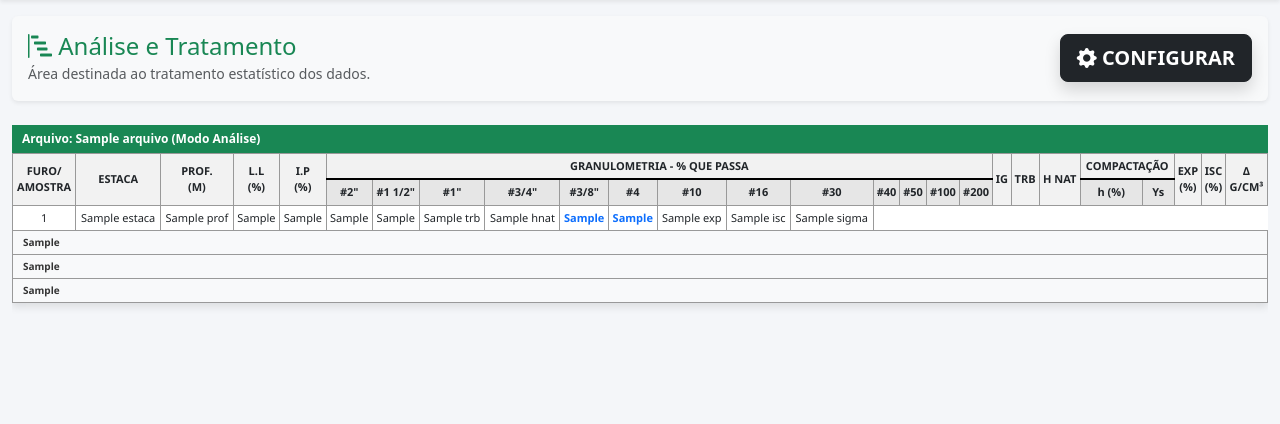
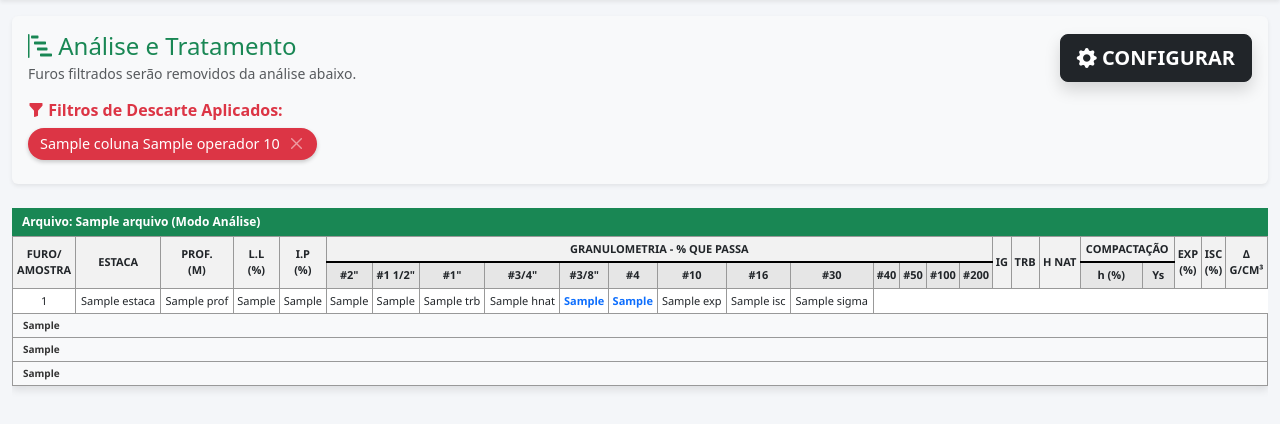
Before and after one commit to lucianoengdev/sondagem_system, a Flask app: template app/templates/subleito_analise.html in a window 1280 px wide. Shown: the part 56-480 px from the top of the page. Run offline with Flask 3, Linux system fonts and the light colour scheme; the template is opened without the code that fills it: most values are stand-ins (such as "Sample title", 1, 10 or a date in 2020).

Commit message:
1.1.0 Upload 'subleitp_analise' function

```diff
--- a/app/templates/subleito_analise.html
+++ b/app/templates/subleito_analise.html
@@ -2,6 +2,7 @@
 
 {% block content %}
 <style>
+    /* Estilos Tabela (Mantidos) */
     .excel-table { font-family: 'Segoe UI', Tahoma, Geneva, Verdana, sans-serif; font-size: 11px; border-collapse: collapse; width: 100%; box-shadow: 0 4px 8px rgba(0,0,0,0.1); background-color: white; margin-bottom: 20px; }
     .excel-table th, .excel-table td { border: 1px solid #999; padding: 4px 2px; text-align: center; vertical-align: middle; white-space: nowrap; }
     .header-main { background-color: #f2f2f2; font-weight: bold; text-transform: uppercase; border-bottom: 2px solid #000; }
@@ -9,53 +10,121 @@
     .data-row:hover { background-color: #e0f7fa !important; cursor: pointer; outline: 2px solid #00bcd4; }
     .footer-merged { background-color: #f8f9fa; text-align: left !important; padding-left: 10px !important; font-weight: 600; color: #333; font-size: 10px; border-top: 2px solid #444; }
     .file-separator { background-color: #198754; color: white; text-align: left; padding: 5px 10px; font-weight: bold; font-size: 12px; margin-top: 20px; }
+
+    /* Estilo das TAGS de Filtro */
+    .filter-tag {
+        display: inline-flex;
+        align-items: center;
+        background-color: #dc3545; /* Vermelho para indicar "Descarte" */
+        color: white;
+        padding: 5px 12px;
+        border-radius: 20px;
+        margin-right: 8px;
+        margin-bottom: 8px;
+        font-size: 0.9rem;
+        box-shadow: 0 2px 4px rgba(0,0,0,0.2);
+    }
+    .filter-tag .btn-close-white {
+        font-size: 0.7rem;
+        margin-left: 8px;
+        cursor: pointer;
+    }
 </style>
 
 <div class="card bg-light mb-4 border-0 shadow-sm">
-    <div class="card-body d-flex justify-content-between align-items-center">
-        <div>
-            <h4 class="text-success mb-0"><i class="bi bi-bar-chart-steps"></i> Análise e Tratamento</h4>
-            <small class="text-muted">Área destinada ao tratamento estatístico dos dados.</small>
+    <div class="card-body">
+        <div class="d-flex justify-content-between align-items-center mb-3">
+            <div>
+                <h4 class="text-success mb-0"><i class="bi bi-bar-chart-steps"></i> Análise e Tratamento</h4>
+                <small class="text-muted">Furos filtrados serão removidos da análise abaixo.</small>
+            </div>
+            <button type="button" class="btn btn-dark btn-lg fw-bold shadow" onclick="resetModal()" data-bs-toggle="modal" data-bs-target="#configModal">
+                <i class="bi bi-gear-fill"></i> CONFIGURAR
+            </button>
         </div>
 
-        <button type="button" class="btn btn-dark btn-lg fw-bold shadow" data-bs-toggle="modal" data-bs-target="#configModal">
-            <i class="bi bi-gear-fill"></i> CONFIGURAR
-        </button>
+        <div id="filter-tags-container">
+            {% if filtros %}
+                <h6 class="fw-bold text-danger"><i class="bi bi-funnel-fill"></i> Filtros de Descarte Aplicados:</h6>
+                {% for f in filtros %}
+                <span class="filter-tag">
+                    {{ f.coluna }} {{ f.operador }} {{ f.valor }}
+                    <button type="button" class="btn-close btn-close-white" aria-label="Close" onclick="removerFiltro({{ loop.index0 }})"></button>
+                </span>
+                {% endfor %}
+            {% endif %}
+        </div>
     </div>
 </div>
 
-<div class="modal fade" id="configModal" tabindex="-1" aria-labelledby="configModalLabel" aria-hidden="true">
+<div class="modal fade" id="configModal" tabindex="-1" aria-hidden="true">
   <div class="modal-dialog modal-dialog-centered modal-lg">
     <div class="modal-content">
       <div class="modal-header bg-dark text-white">
-        <h5 class="modal-title" id="configModalLabel"><i class="bi bi-tools"></i> Ferramentas de Análise</h5>
+        <h5 class="modal-title" id="modalTitle"><i class="bi bi-tools"></i> Ferramentas de Análise</h5>
         <button type="button" class="btn-close btn-close-white" data-bs-dismiss="modal" aria-label="Close"></button>
       </div>
-      <div class="modal-body p-4">
+
+      <div class="modal-body p-4" id="modalBodyMain">
         <div class="row g-3">
             <div class="col-md-6">
-                <button class="btn btn-outline-danger w-100 py-3 fw-bold text-start"><i class="bi bi-trash"></i> Excluir Furos</button>
+                <button onclick="showDeleteMenu()" class="btn btn-outline-danger w-100 py-3 fw-bold text-start"><i class="bi bi-trash"></i> Excluir Furos</button>
             </div>
             <div class="col-md-6">
                 <button class="btn btn-outline-primary w-100 py-3 fw-bold text-start"><i class="bi bi-graph-up"></i> Gerar Análise Estatística</button>
             </div>
-            <div class="col-md-6">
-                <button class="btn btn-outline-success w-100 py-3 fw-bold text-start"><i class="bi bi-bezier"></i> Gerar Linear</button>
+            <div class="col-md-6"><button class="btn btn-outline-success w-100 py-3 fw-bold text-start">Gerar Linear</button></div>
+             <div class="col-md-6"><button class="btn btn-outline-secondary w-100 py-3 fw-bold text-start">Gerar Resumo</button></div>
+             <div class="col-md-6"><button class="btn btn-outline-warning w-100 py-3 fw-bold text-start">Gerar Substituição</button></div>
+             <div class="col-md-6"><button class="btn btn-outline-info w-100 py-3 fw-bold text-start">Gerar Intervalo de Umidade</button></div>
+        </div>
+      </div>
+
+      <div class="modal-body p-4 d-none" id="modalBodyDelete">
+        <h5 class="text-danger mb-3">Quais furos deseja descartar?</h5>
+        <div class="row g-3">
+            <div class="col-md-4">
+                <label class="form-label fw-bold">1. Dado (Coluna)</label>
+                <select class="form-select" id="inputCol">
+                    <option value="FURO/AMOSTRA">FURO/AMOSTRA</option>
+                    <option value="ESTACA">ESTACA</option>
+                    <option value="PROF. INICIAL">PROF. INICIAL (m)</option>
+                    <option value="PROF. FINAL">PROF. FINAL (m)</option>
+                    <option value="PROF. ESPESSURA">PROF. ESPESSURA (m)</option>
+                    <option value="L.L (%)">L.L (%)</option>
+                    <option value="I.P (%)">I.P (%)</option>
+                    <option value="TRB">TRB (Classe)</option>
+                    <option value="IG">IG</option>
+                    <option value="h nat">h nat (%)</option>
+                    <option value="COMP. h">COMP. h (%)</option>
+                    <option value="COMP. Ys">COMP. Ys (g/cm³)</option>
+                    <option value="EXP (%)">EXP (%)</option>
+                    <option value="ISC (%)">ISC (%)</option>
+                    <option value="SIGMA">SIGMA (Delta)</option>
+                </select>
             </div>
-            <div class="col-md-6">
-                <button class="btn btn-outline-secondary w-100 py-3 fw-bold text-start"><i class="bi bi-table"></i> Gerar Resumo</button>
+            <div class="col-md-4">
+                <label class="form-label fw-bold">2. Condição</label>
+                <select class="form-select" id="inputOp">
+                    <option value="Maior">Maior que (>)</option>
+                    <option value="Menor">Menor que (<)</option>
+                    <option value="Maior ou igual">Maior ou igual (>=)</option>
+                    <option value="Menor ou igual">Menor ou igual (<=)</option>
+                    <option value="Igual">Igual a (=)</option>
+                    <option value="Diferente">Diferente de (!=)</option>
+                </select>
             </div>
-            <div class="col-md-6">
-                <button class="btn btn-outline-warning w-100 py-3 fw-bold text-start"><i class="bi bi-arrow-left-right"></i> Gerar Substituição</button>
-            </div>
-            <div class="col-md-6">
-                <button class="btn btn-outline-info w-100 py-3 fw-bold text-start"><i class="bi bi-droplet-half"></i> Gerar Intervalo de Umidade</button>
+            <div class="col-md-4">
+                <label class="form-label fw-bold">3. Valor</label>
+                <input type="text" class="form-control" id="inputVal" placeholder="Ex: 10 ou A-7-6">
             </div>
         </div>
+        <div class="mt-4 d-flex justify-content-between">
+            <button class="btn btn-secondary" onclick="resetModal()">Voltar</button>
+            <button class="btn btn-danger fw-bold" onclick="adicionarFiltro()">ADICIONAR DESCARTE</button>
+        </div>
       </div>
-      <div class="modal-footer">
-        <button type="button" class="btn btn-secondary" data-bs-dismiss="modal">Fechar</button>
-      </div>
+
     </div>
   </div>
 </div>
@@ -105,7 +174,64 @@
     </div>
     {% endfor %}
 {% else %}
-    <div class="alert alert-warning">Nenhum dado carregado. Volte ao início e carregue os arquivos.</div>
+    <div class="alert alert-warning mt-4">Nenhum dado encontrado ou todos os furos foram filtrados.</div>
 {% endif %}
 
+<script>
+    // Gerencia a troca de telas no Modal
+    function showDeleteMenu() {
+        document.getElementById('modalBodyMain').classList.add('d-none');
+        document.getElementById('modalBodyDelete').classList.remove('d-none');
+
+        // Ajuste inteligente: Se selecionar TRB, remove opções numéricas
+        document.getElementById('inputCol').addEventListener('change', function() {
+            const op = document.getElementById('inputOp');
+            if (this.value === 'TRB') {
+                op.innerHTML = '<option value="Igual">Igual a</option><option value="Diferente">Diferente de</option>';
+            } else {
+                op.innerHTML = '<option value="Maior">Maior que (>)</option><option value="Menor">Menor que (<)</option><option value="Maior ou igual">Maior ou igual (>=)</option><option value="Menor ou igual">Menor ou igual (<=)</option><option value="Igual">Igual a (=)</option><option value="Diferente">Diferente de (!=)</option>';
+            }
+        });
+    }
+
+    function resetModal() {
+        document.getElementById('modalBodyMain').classList.remove('d-none');
+        document.getElementById('modalBodyDelete').classList.add('d-none');
+    }
+
+    // Envia o filtro para o Backend
+    function adicionarFiltro() {
+        const col = document.getElementById('inputCol').value;
+        const op = document.getElementById('inputOp').value;
+        const val = document.getElementById('inputVal').value;
+
+        if (!val) { alert("Digite um valor!"); return; }
+
+        const filtro = { coluna: col, operador: op, valor: val };
+
+        fetch('/api/filtros', {
+            method: 'POST',
+            headers: { 'Content-Type': 'application/json' },
+            body: JSON.stringify({ acao: 'adicionar', filtro: filtro })
+        }).then(response => {
+            if(response.ok) {
+                location.reload(); // Recarrega para o Python processar a nova tabela
+            }
+        });
+    }
+
+    // Remove filtro
+    function removerFiltro(index) {
+        fetch('/api/filtros', {
+            method: 'POST',
+            headers: { 'Content-Type': 'application/json' },
+            body: JSON.stringify({ acao: 'remover', indice: index })
+        }).then(response => {
+            if(response.ok) {
+                location.reload();
+            }
+        });
+    }
+</script>
+
 {% endblock %}
```
